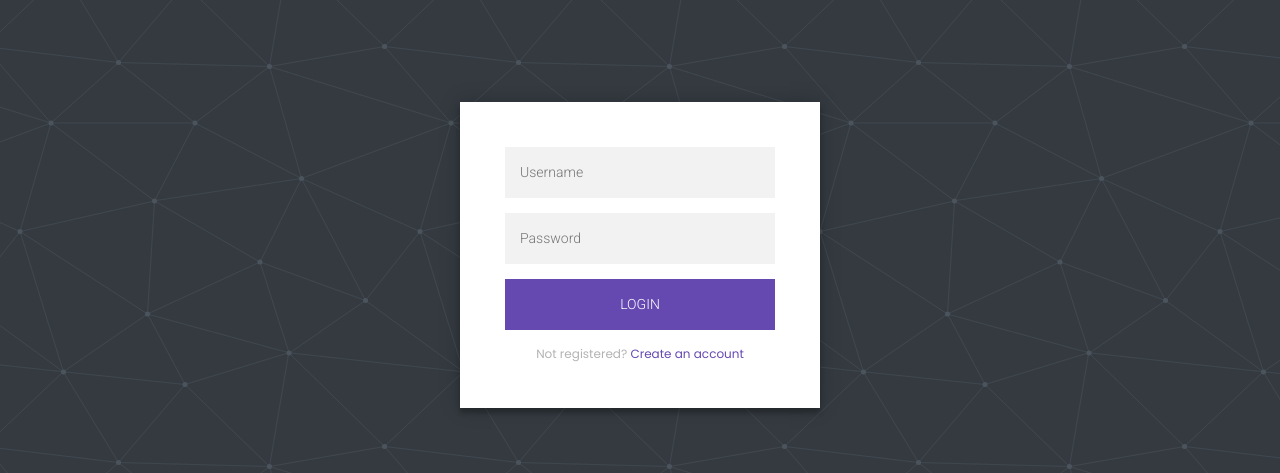
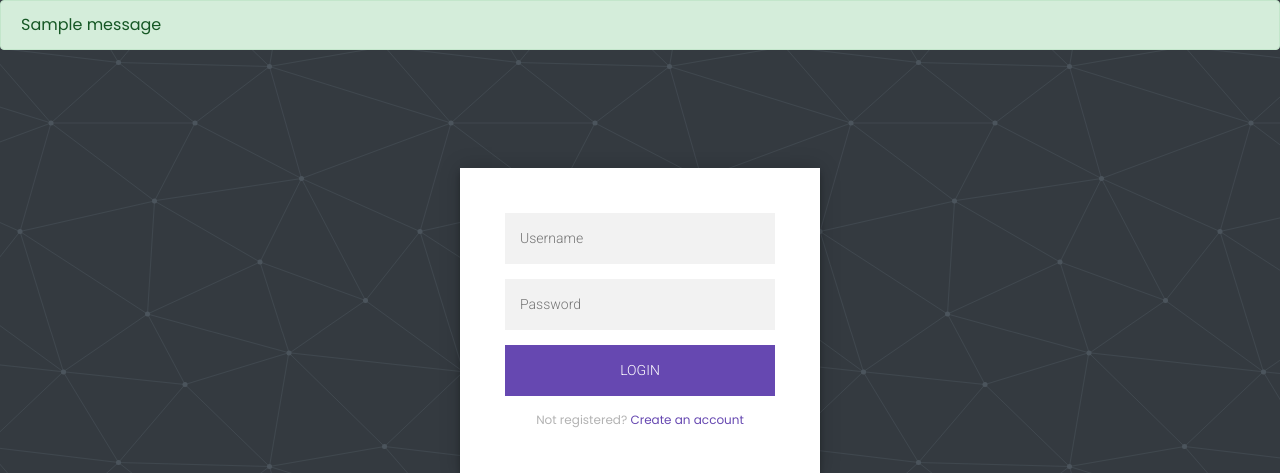
Before and after one commit to sayakdutta/RelationshipHierarchy-Portal, a Django app: page /auth/login/ in a window 1280 px wide. Shown: the part 68-541 px from the top of the page. Run offline with Django 3.2, Linux system fonts and the light colour scheme; one stand-in notice (Sample message) is shown; some libraries are stand-ins or nearby versions.

Commit message:
added success message on signup

```diff
--- a/relationHeirarchyDjango/auths/templates/auths/login.html
+++ b/relationHeirarchyDjango/auths/templates/auths/login.html
@@ -104,6 +104,7 @@
 }
 
 </style>
+
   <div class="login-page">
   <div class="form">
     <form class="login-form" method="post" action="{% url 'auths:login' %}">
--- a/relationHeirarchyDjango/auths/views.py
+++ b/relationHeirarchyDjango/auths/views.py
@@ -2,6 +2,7 @@ from django.contrib.auth import login, authenticate
 from django.contrib.auth.forms import UserCreationForm
 from django.shortcuts import render, redirect
 from django.contrib.auth.models import User
+from django.contrib import messages
 
 def register(request):
 	if request.method == 'POST':
@@ -16,6 +17,7 @@ def register(request):
 		else:
 			return render(request, 'auths/signup.html')
 
+		messages.success(request,f'Account created for {username}!')
 		return redirect('core:home')
 	else:
 		return render(request, 'auths/signup.html')
--- a/relationHeirarchyDjango/core/templates/base.html
+++ b/relationHeirarchyDjango/core/templates/base.html
@@ -55,7 +55,13 @@
 		</div>
 	</div>
 </nav>
-
+{%if messages%}
+{%for message in messages%}
+<div class="alert alert-{{ message.tags }}">
+	{{message}}
+</div>
+{%endfor%}
+{%endif%}
 
 {% block body %}
 {% endblock %}
```
Also changed, not shown: relationHeirarchyDjango/db.sqlite3.
